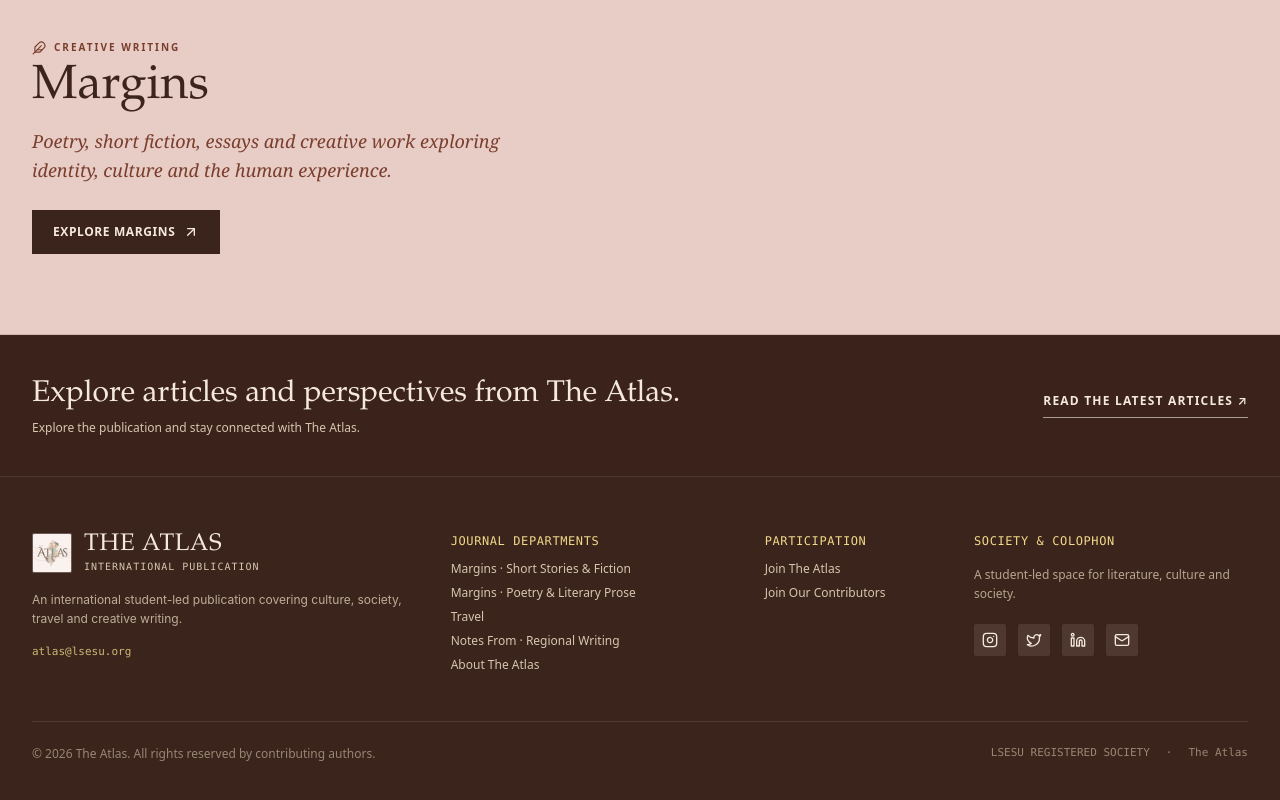
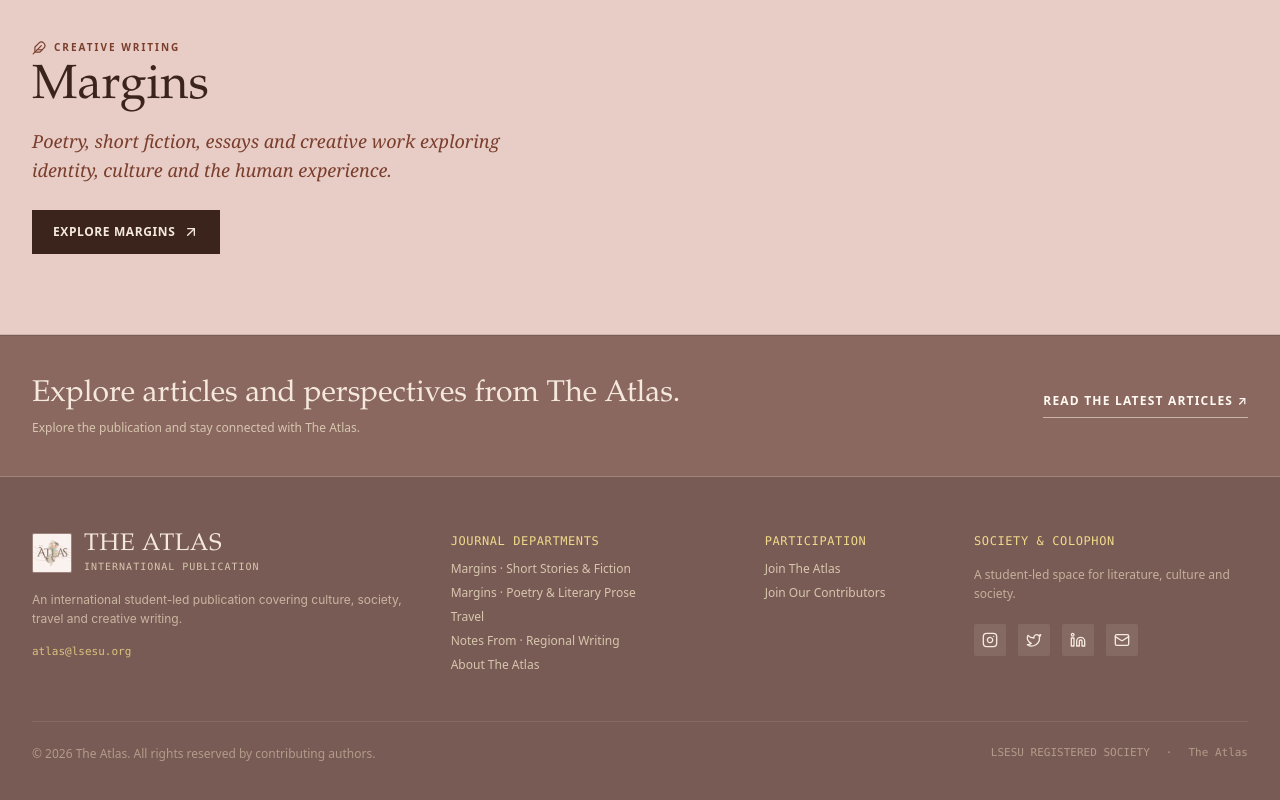
Before and after one commit to saman310808-netizen/Atlas-publication, a React (Vite) app: page / in a window 1280 px wide. Shown: the part 2683-3483 px from the top of the page. Built offline with nearby package versions, Linux system fonts and the light colour scheme.

Commit message:
Lighten footer to warm muted clay and soften top ribbon

```diff
--- a/src/components/Footer.tsx
+++ b/src/components/Footer.tsx
@@ -9,9 +9,9 @@ interface FooterProps {
 
 export const Footer: React.FC<FooterProps> = ({ onNavigate }) => {
   return (
-    <footer className="bg-[#3B241C] text-[#F5E9DE] border-t border-[#3B241C] relative overflow-hidden">
+    <footer className="bg-[#795B55] text-[#FFF9F2] border-t border-[#795B55] relative overflow-hidden">
       {/* Top Footer Ribbon */}
-      <div className="border-b border-[#F5E9DE]/10 bg-[#3B241C]/80">
+      <div className="border-b border-[#FFF9F2]/20 bg-[#8A6860]">
         <div className="max-w-7xl mx-auto px-4 sm:px-6 lg:px-8 py-10 grid grid-cols-1 md:grid-cols-12 gap-8 items-center">
           <div className="md:col-span-7 space-y-2">
 
```
